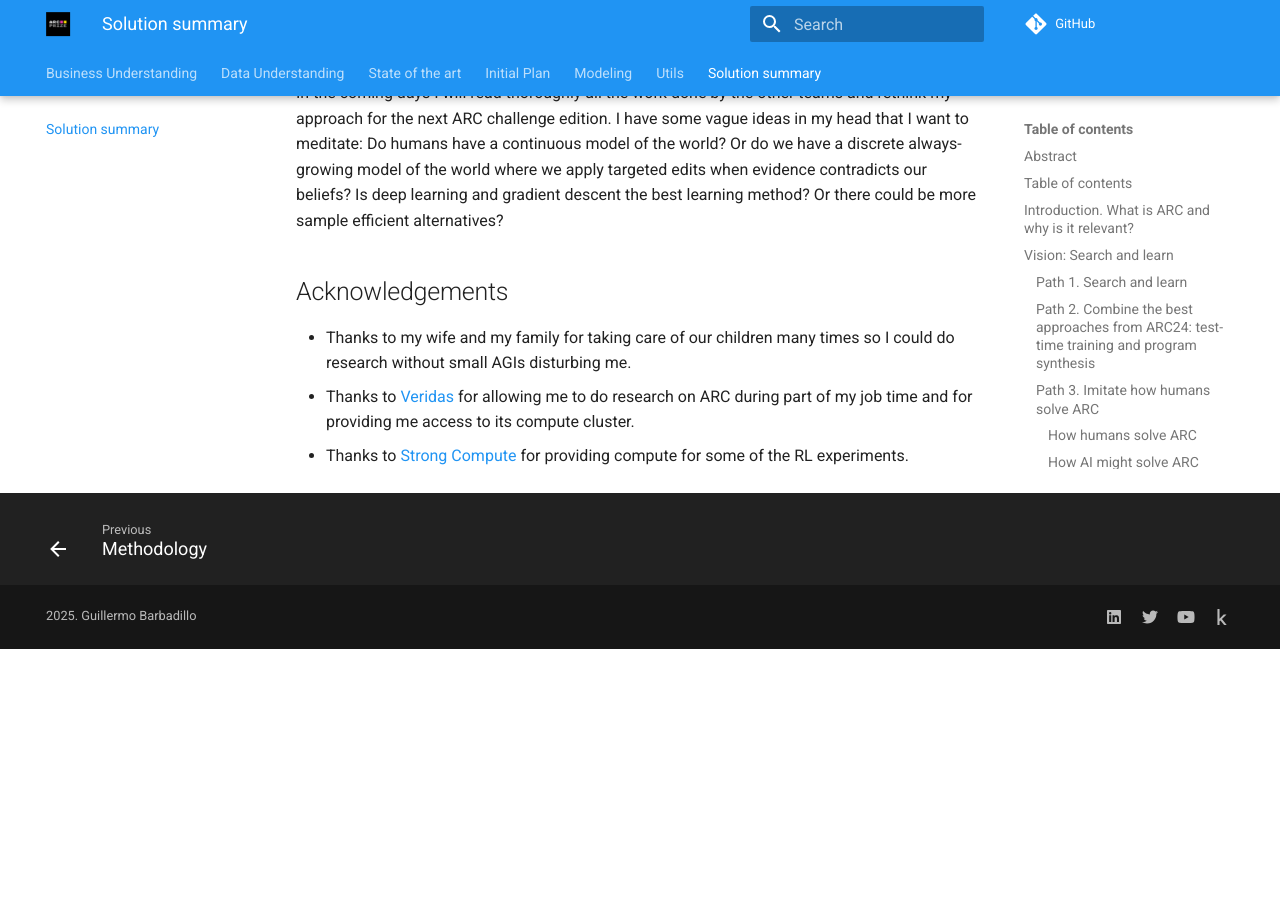
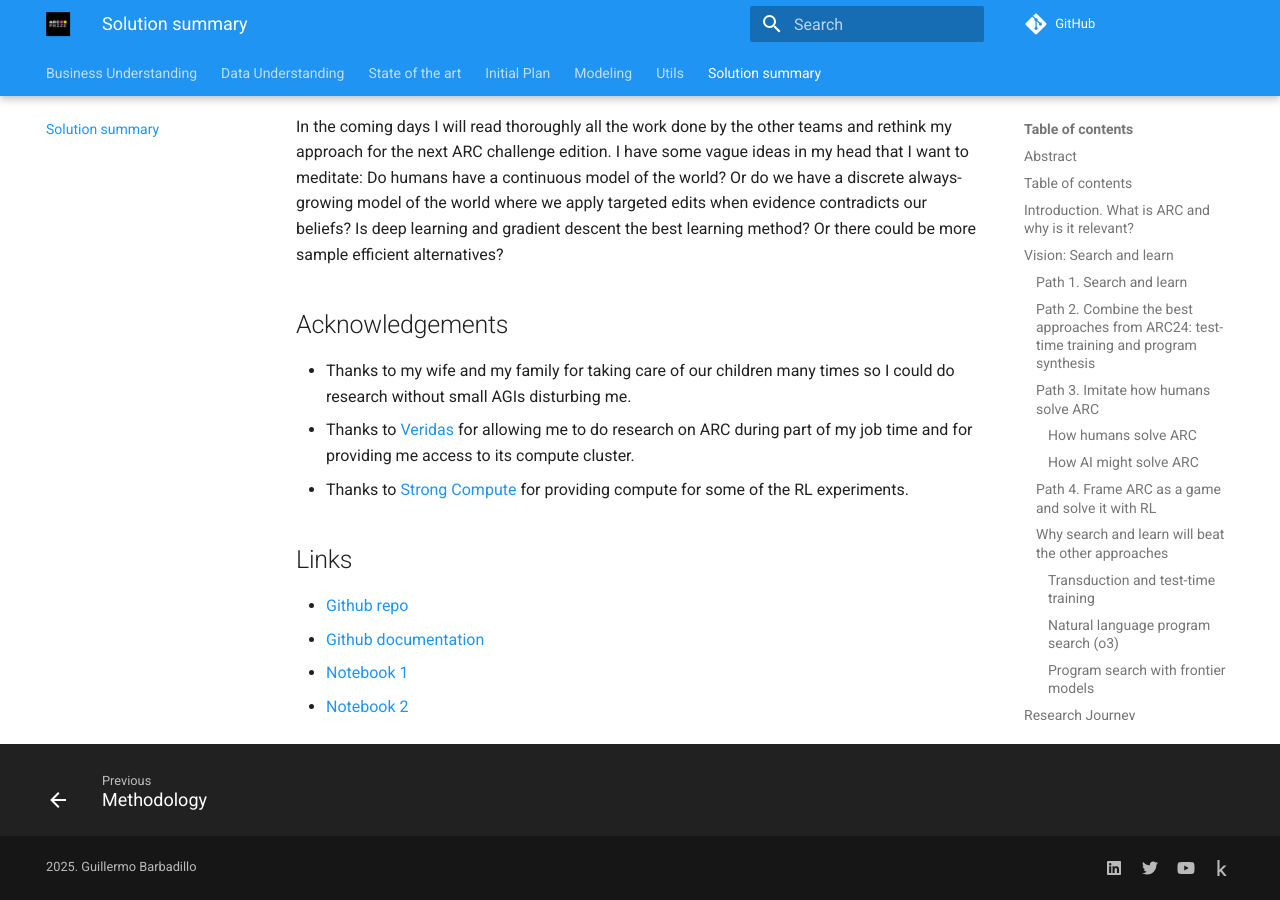
Before and after one commit to ironbar/arc25, an MkDocs documentation site: the page built from docs/05_Solution_Summary.md, in a window 1280 px wide and 900 px high, scrolled down 19151 px. Built offline with MkDocs 1.6.1 and Material for MkDocs 9.7.7, drawn with Linux system fonts in a browser that asks for light colours; comment, search, counter and statistics services are not loaded; before the commit the page ends 19800 px from its top, so only the background shows below that.

Commit message:
added links

```diff
--- a/docs/05_Solution_Summary.md
+++ b/docs/05_Solution_Summary.md
@@ -49,6 +49,7 @@ leaderboard was achieved with minor adaptations of last year's transduction with
     - [5.2 Can the BARC induction model learn to refine its predictions using RL?](#52-can-the-barc-induction-model-learn-to-refine-its-predictions-using-rl)
 - [Conclusions and next steps](#conclusions-and-next-steps)
 - [Acknowledgements](#acknowledgements)
+- [Links](#links)
 
 ## Introduction. What is ARC and why is it relevant?
 
@@ -662,3 +663,10 @@ for the next ARC challenge edition. I have some vague ideas in my head that I wa
 - Thanks to my wife and my family for taking care of our children many times so I could do research without small AGIs disturbing me.
 - Thanks to [Veridas](https://veridas.com/en/) for allowing me to do research on ARC during part of my job time and for providing me access to its compute cluster.
 - Thanks to [Strong Compute](https://strongcompute.com/) for providing compute for some of the RL experiments.
+
+## Links
+
+- [Github repo](https://github.com/ironbar/arc25)
+- [Github documentation](https://ironbar.github.io/arc24/)
+- [Notebook 1]()
+- [Notebook 2]()
```
